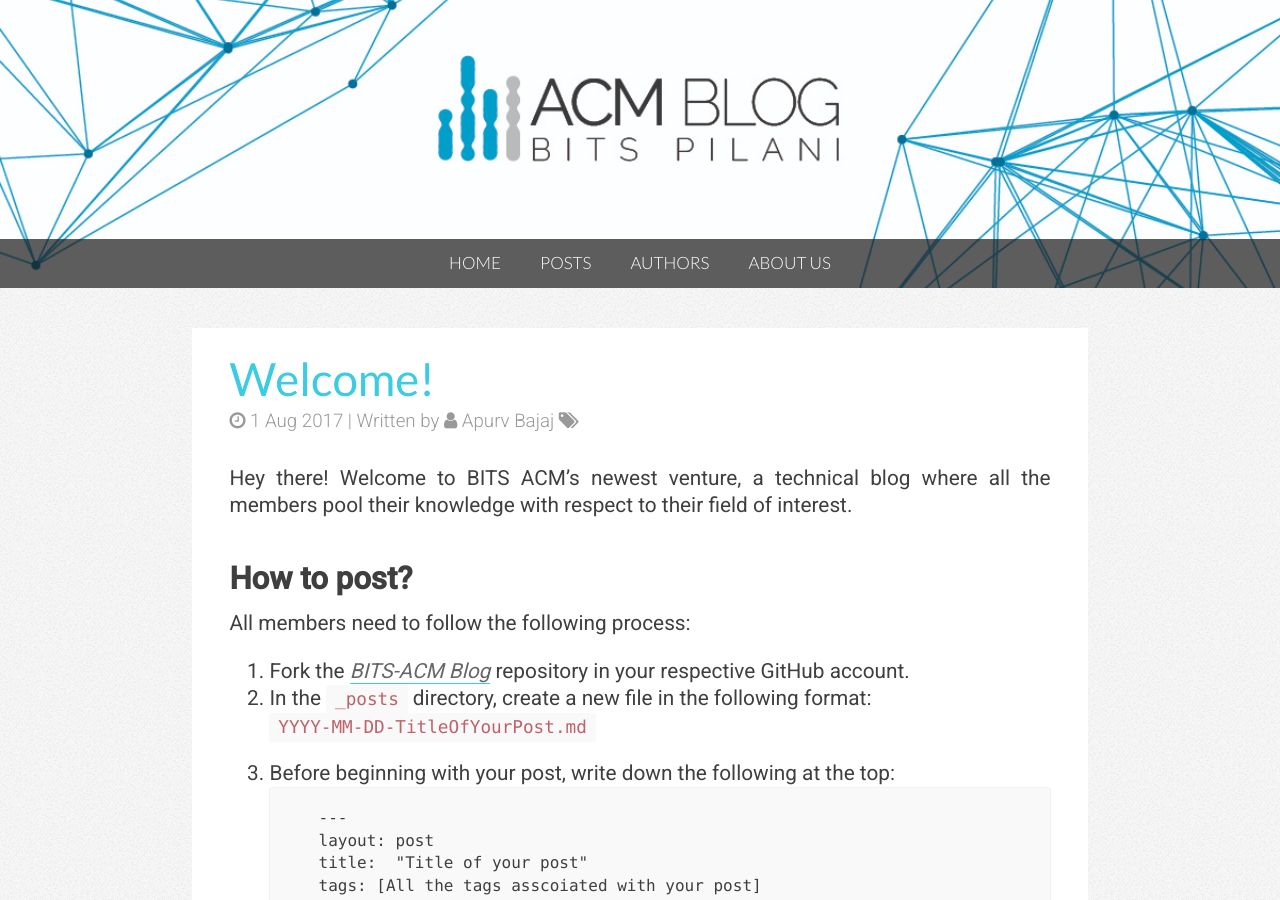
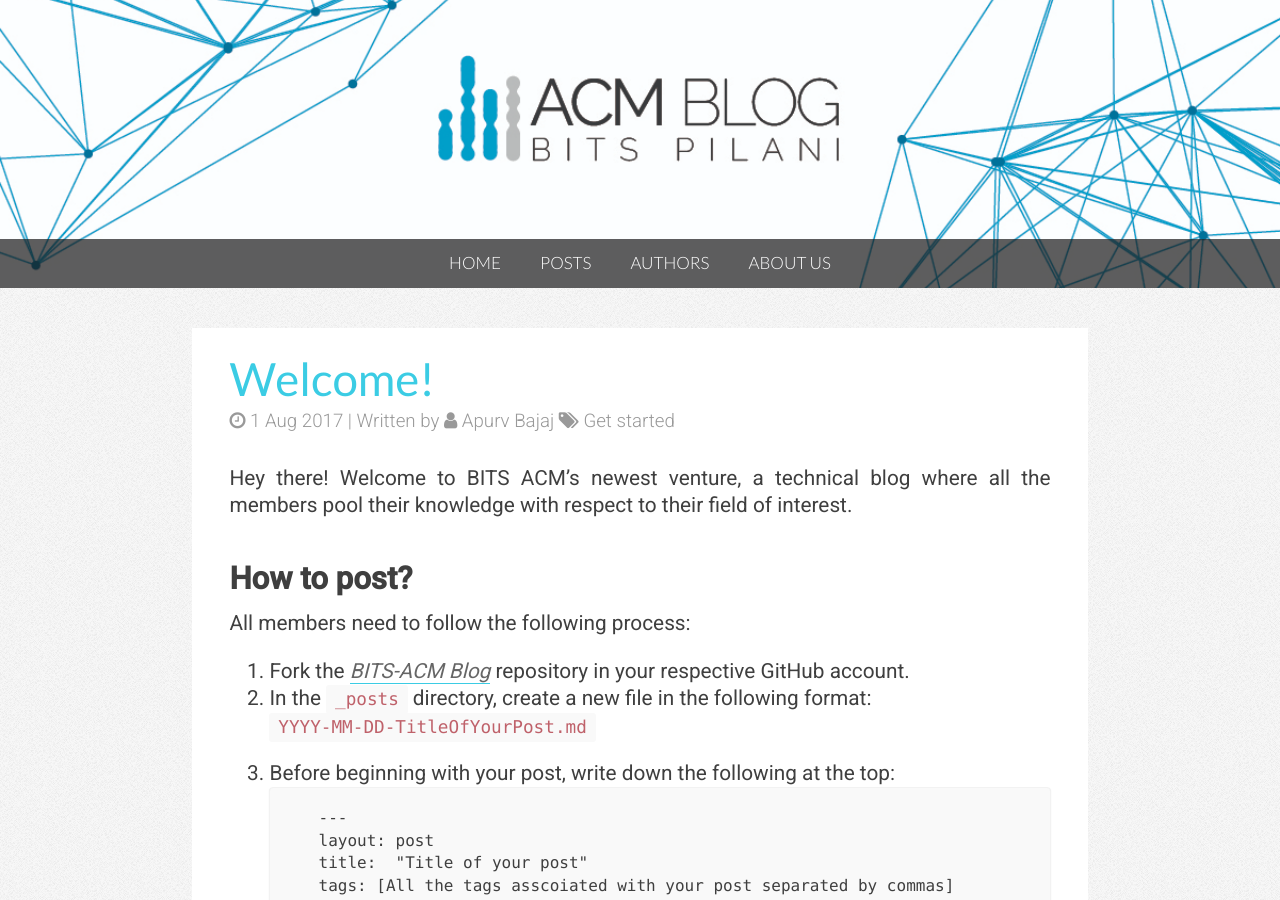
Before and after one commit to bitsacm/bitsacm.github.io, a Jekyll site: the page built from _posts/2017-08-01-welcome.md, in a window 1280 px wide and 900 px high. Built offline with Jekyll 4.4.1, drawn with Linux system fonts in a browser that asks for light colours; nearby versions of some CDN libraries; some of the changed text lies outside the part shown.

Commit message:
tag added

````diff
--- a/_posts/2017-08-01-welcome.md
+++ b/_posts/2017-08-01-welcome.md
@@ -1,6 +1,7 @@
 ---
 layout: post
 title:  "Welcome!"
+tags: [Get started]
 author: Apurv Bajaj
 desc: Get started
 ---
@@ -16,13 +17,13 @@ All members need to follow the following process:
         `YYYY-MM-DD-TitleOfYourPost.md`
 3. Before beginning with your post, write down the following at the top:
 
-    ```
+     ```
       ---
       layout: post
       title:  "Title of your post"
-      tags: [All the tags asscoiated with your post]
+      tags: [All the tags asscoiated with your post separated by commas]
       author: Your Name
-      desc: A One-liner description
+      desc: A One-liner description (optional)
       ---
       ```
 
````
